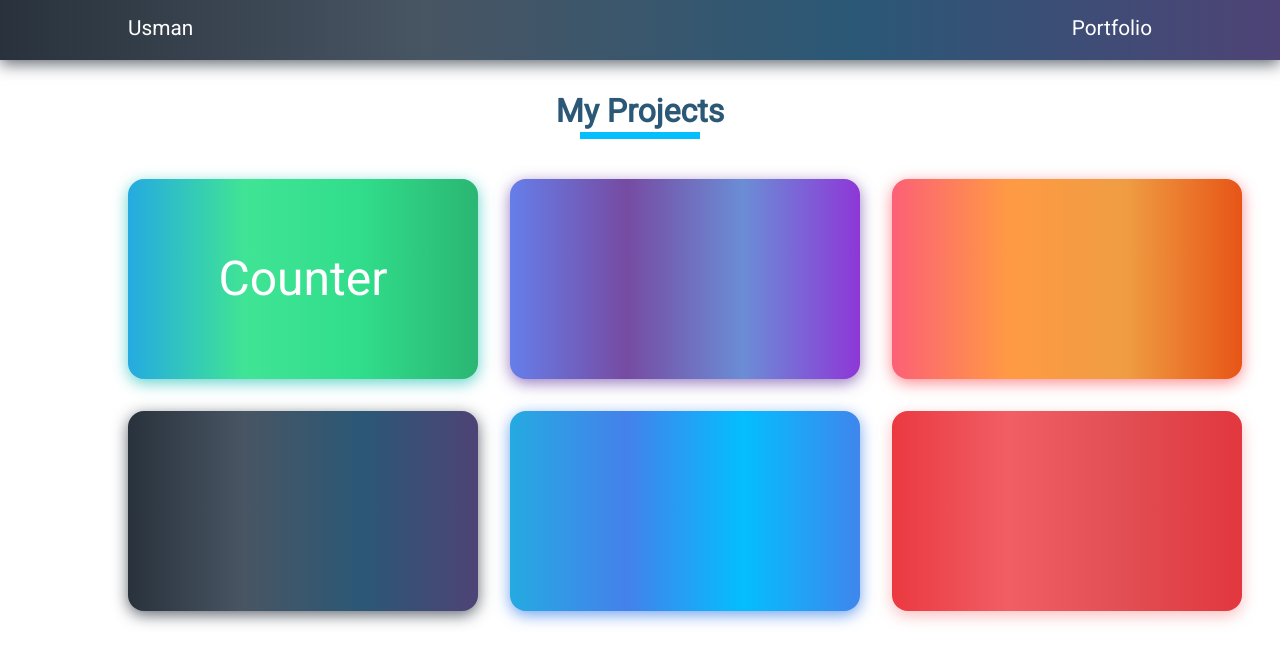
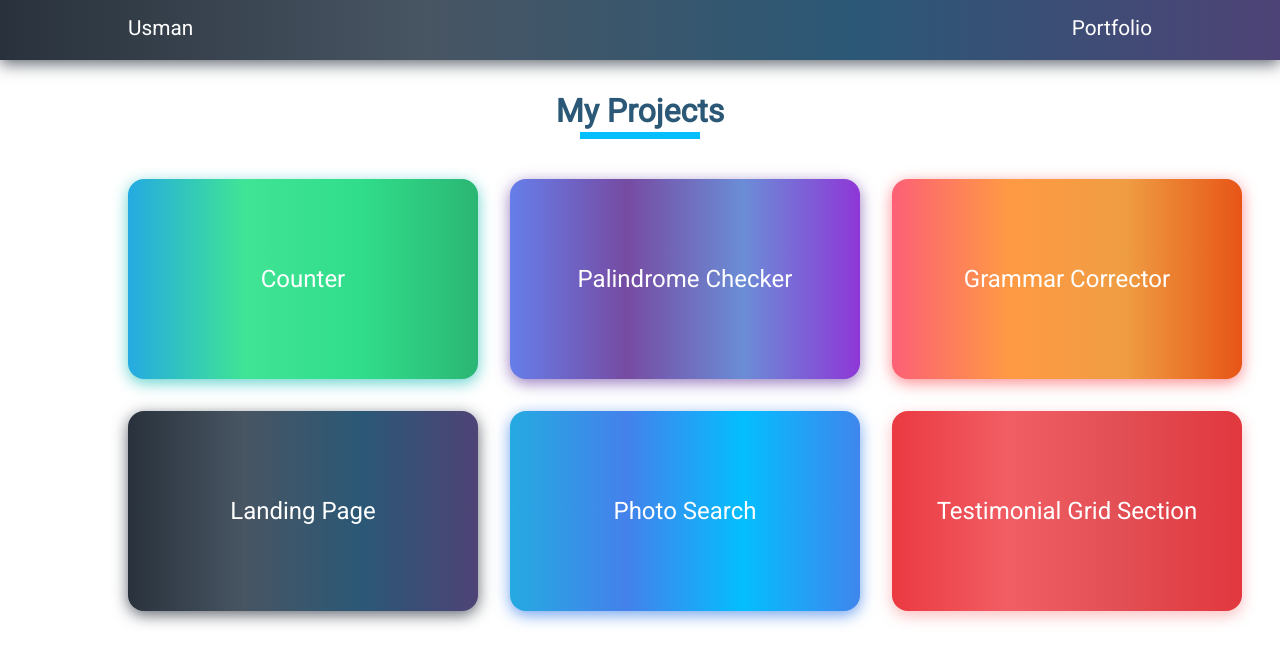
Before and after one commit to Usmaniyya/Portfolio, a plain HTML site: page projects.html in a window 1280 px wide. Drawn offline with Linux system fonts and the light colour scheme.

Commit message:
add projects links

```diff
--- a/css/projects.css
+++ b/css/projects.css
@@ -77,7 +77,7 @@ h2::after {
     align-items: center;
     background: #333;
     color: #fff;
-    font-size: 3rem;
+    font-size: 1.5rem;
     border-radius: 1rem;
     box-shadow: 0 0 5px rgba(0, 0, 0, 0.2);
     transition: all .4s ease-in-out;
--- a/projects.html
+++ b/projects.html
@@ -26,22 +26,22 @@
         <h2>My Projects</h2>
         <div class="cards">
             <div class="card one">
-                <a href="#">Counter</a>
+                <a href="https://javascript-counter-gbizrbivl-usmaniyya.vercel.app/" target="blank">Counter</a>
             </div>
             <div class="card two">
-                <a href="#"></a>
+                <a href="https://palindrome-checker-beta.vercel.app/" target="blank">Palindrome Checker</a>
             </div>
             <div class="card three">
-                <a href="#"></a>
+                <a href="" target=" blank ">Grammar Corrector</a>
             </div>
-            <div class="card four">
-                <a href="#"></a>
+            <div class="card four ">
+                <a href="https://final-challenge-crlo.vercel.app/ " target="blank ">Landing Page</a>
             </div>
-            <div class="card five">
-                <a href="#"></a>
+            <div class="card five ">
+                <a href="https://react-photo-search-sigma.vercel.app/ " target="blank ">Photo Search</a>
             </div>
-            <div class="card six">
-                <a href="#"></a>
+            <div class="card six ">
+                <a href="https://testimonials-grid-section-lime.vercel.app/" target="blank">Testimonial Grid Section</a>
             </div>
         </div>
     </div>
```
